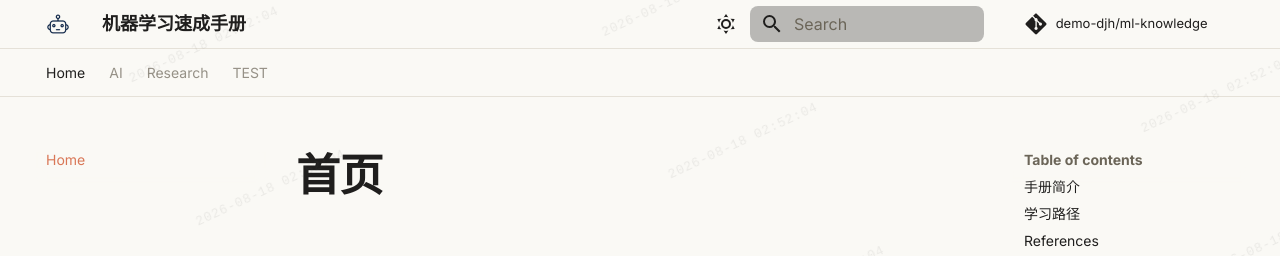
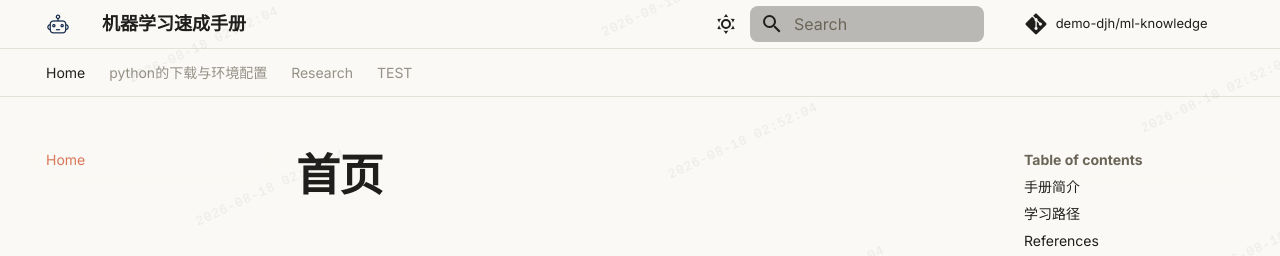
Before and after one commit to demo-djh/ml-knowledge, an MkDocs documentation site: the page built from docs/index.md, in a window 1280 px wide and 900 px high. Shown: the top 256 px of the window. Built offline with MkDocs 1.6.1 and Material for MkDocs 9.7.7, drawn with Linux system fonts in a browser that asks for light colours; comment, search, counter and statistics services are not loaded.

Commit message:
修改目录

```diff
--- a/mkdocs.yml
+++ b/mkdocs.yml
@@ -65,9 +65,9 @@
   - Home: index.md
 
 
-  - AI:
-      - Overview: AI/README.md
-      - Deep Learning: AI/Deep-Learning/README.md
+  - python的下载与环境配置:
+      - Overview: python的下载与环境配置/README.md
+      - python的下载: python的下载与环境配置/python的下载/README.md
 
   - Research:
       - Overview: Research/README.md
```
